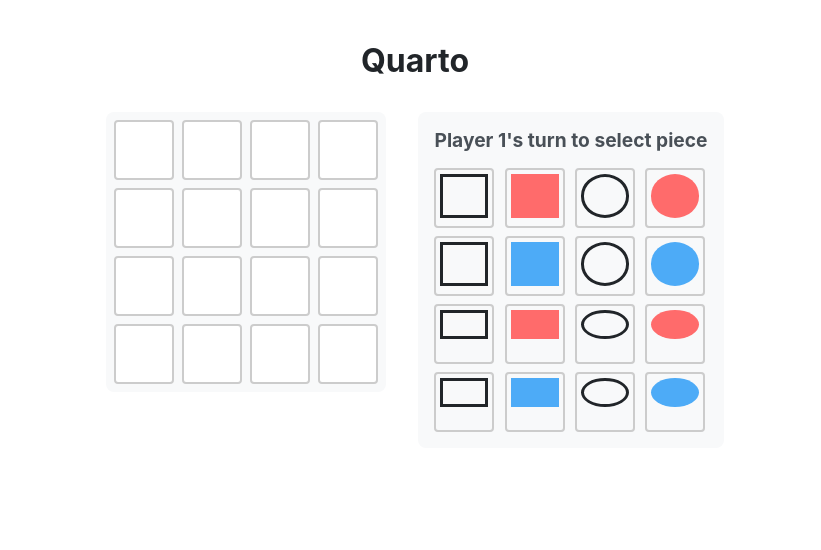
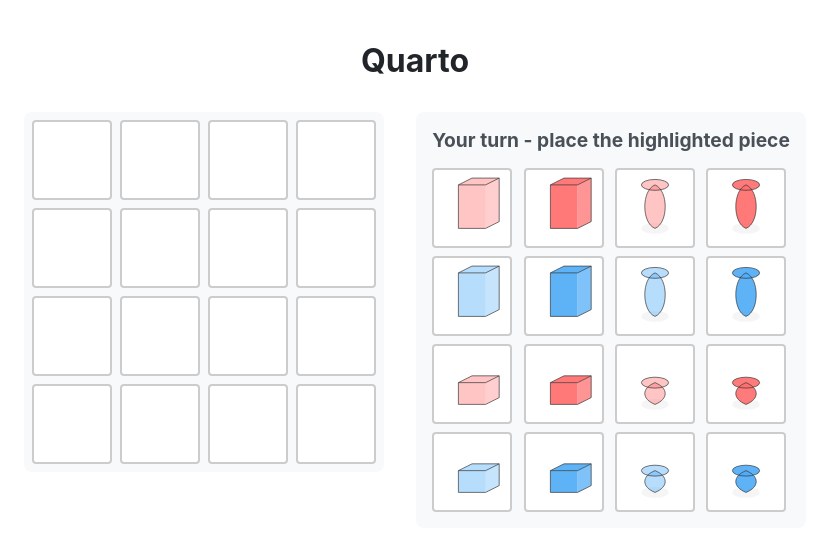
Before and after one commit to Buzz-Lightyear/quarto, a SvelteKit app: page / in a window 1280 px wide. Shown: the top 550 px of the page, without its empty margins (225-1046 px from the left). Built offline with nearby package versions, Linux system fonts and the light colour scheme.

Commit message:
Missile version

```diff
--- a/src/components/Piece.svelte
+++ b/src/components/Piece.svelte
@@ -1,43 +1,138 @@
 <!-- src/components/Piece.svelte -->
 <script>
   export let piece = null;
-  export let size = "60px";
+  export let size = "80px";
   export let selectable = false;
   export let selected = false;
+
+  $: sizeNum = parseInt(size);
+  $: height = piece?.height === 'tall' ? sizeNum * 0.8 : sizeNum * 0.4;
+  $: fillColor = piece ? (piece.color === 'red' ? '#ff6b6b' : '#4dabf7') : 'transparent';
+  $: opacity = piece?.top === 'hollow' ? '0.4' : '0.9';
+
+  // Calculate cylinder side curve points
+  function getCylinderPath(baseY, pieceHeight) {
+    const centerX = 50;
+    const radiusX = 20;
+    const radiusY = 8;
+
+    // Create smooth curve for cylinder sides
+    const curve1 = `C${centerX-radiusX},${baseY-radiusY} ${centerX-radiusX},${baseY-pieceHeight+radiusY} ${centerX},${baseY-pieceHeight}`;
+    const curve2 = `C${centerX+radiusX},${baseY-pieceHeight+radiusY} ${centerX+radiusX},${baseY-radiusY} ${centerX},${baseY}`;
+
+    return `M${centerX},${baseY} ${curve1} ${curve2}`;
+  }
 </script>
 
 <!-- svelte-ignore a11y_click_events_have_key_events -->
 <!-- svelte-ignore a11y_no_static_element_interactions -->
 <div
-  class="piece"
+  class="piece-container"
   class:selectable
   class:selected
   style="width: {size}; height: {size};"
   on:click
 >
   {#if piece}
-    <!-- svelte-ignore element_invalid_self_closing_tag -->
-    <div
-      class="piece-inner"
-      class:tall={piece.height === 'tall'}
-      class:short={piece.height === 'short'}
-      class:red={piece.color === 'red'}
-      class:blue={piece.color === 'blue'}
-      class:square={piece.shape === 'square'}
-      class:circular={piece.shape === 'circular'}
-      class:hollow={piece.top === 'hollow'}
-      class:solid={piece.top === 'solid'}
-    />
+    <svg
+      viewBox="0 0 100 100"
+      preserveAspectRatio="xMidYMid meet"
+      class="piece-svg"
+    >
+      <!-- If piece is circular -->
+      {#if piece.shape === 'circular'}
+        <!-- Bottom ellipse shadow -->
+        <ellipse
+          cx="50"
+          cy="80"
+          rx="20"
+          ry="8"
+          fill="#ddd"
+          opacity="0.3"
+        />
+        <!-- Main cylinder body -->
+        <path
+          d={getCylinderPath(80, height)}
+          fill={fillColor}
+          opacity={opacity}
+          class="main-body"
+        />
+        <!-- Top ellipse -->
+        <ellipse
+          cx="50"
+          cy={80 - height}
+          rx="20"
+          ry="8"
+          fill={fillColor}
+          opacity={opacity}
+          class="top"
+        />
+        <!-- Outer strokes -->
+        <path
+          d={getCylinderPath(80, height)}
+          fill="none"
+          stroke="#333"
+          stroke-width="1"
+        />
+        <ellipse
+          cx="50"
+          cy={80 - height}
+          rx="20"
+          ry="8"
+          fill="none"
+          stroke="#333"
+          stroke-width="1"
+        />
+      {:else}
+        <!-- Square piece (unchanged) -->
+        <path
+          d={`M30,80 l0,-${height} l40,0 l0,${height} Z`}
+          fill={fillColor}
+          opacity={opacity}
+          class="front"
+        />
+        <path
+          d={`M30,${80 - height} l20,-10 l40,0 l-20,10 Z`}
+          fill={fillColor}
+          opacity={opacity}
+          class="top"
+        />
+        <path
+          d={`M70,80 l20,-10 l0,-${height} l-20,10 Z`}
+          fill={fillColor}
+          opacity={opacity * 0.8}
+          class="side"
+        />
+        <path
+          d={`M30,80 l0,-${height} l40,0 l20,-10 l0,${height} l-20,10 Z`}
+          fill="none"
+          stroke="#333"
+          stroke-width="1"
+        />
+        <path
+          d={`M30,${80 - height} l20,-10 l40,0`}
+          fill="none"
+          stroke="#333"
+          stroke-width="1"
+        />
+      {/if}
+    </svg>
   {/if}
 </div>
 
 <style>
-  .piece {
+  .piece-container {
     border: 2px solid #ccc;
     border-radius: 4px;
     padding: 4px;
     box-sizing: border-box;
     cursor: default;
+    background-color: white;
+  }
+
+  .piece-svg {
+    width: 100%;
+    height: 100%;
   }
 
   .selectable {
@@ -52,43 +147,4 @@
     background-color: #e0e0e0;
     border-color: #666;
   }
-
-  .piece-inner {
-    width: 100%;
-    height: 100%;
-    transition: all 0.2s ease;
-  }
-
-  .tall {
-    height: 90%;
-  }
-
-  .short {
-    height: 60%;
-  }
-
-  .red {
-    background-color: #ff6b6b;
-  }
-
-  .blue {
-    background-color: #4dabf7;
-  }
-
-  .square {
-    border-radius: 0;
-  }
-
-  .circular {
-    border-radius: 50%;
-  }
-
-  .hollow {
-    border: 3px solid currentColor;
-    background-color: transparent !important;
-  }
-
-  .solid {
-    border:none;
-  }
 </style>
--- a/src/lib/stores.js
+++ b/src/lib/stores.js
@@ -6,38 +6,85 @@ function createGameStore() {
   const initialState = {
     board: Array(16).fill(null),
     pieces: generatePieces(),
-    selectedPiece: null,
-    currentPlayer: 1,
+    selectedPiece: null,  // The piece that must be played
+    isPlayerTurn: true,   // True when player needs to place piece
     winner: null,
     gameOver: false
   };
 
   const { subscribe, set, update } = writable(initialState);
 
+  // Simple computer move - just picks the first available spot
+  function makeComputerMove(state) {
+    const availableSpots = state.board
+      .map((piece, index) => piece === null ? index : -1)
+      .filter(index => index !== -1);
+
+    if (availableSpots.length === 0) return state;
+
+    const randomIndex = Math.floor(Math.random() * availableSpots.length);
+    const position = availableSpots[randomIndex];
+
+    // Place the piece
+    const newBoard = [...state.board];
+    newBoard[position] = state.selectedPiece;
+
+    // Select a random piece for the player
+    const remainingPieces = state.pieces.filter(p => p.id !== state.selectedPiece.id);
+    const nextPiece = remainingPieces[Math.floor(Math.random() * remainingPieces.length)];
+
+    return {
+      ...state,
+      board: newBoard,
+      pieces: remainingPieces,
+      selectedPiece: nextPiece,
+      isPlayerTurn: true,
+      winner: checkWin(newBoard) ? 'Computer' : null,
+      gameOver: checkWin(newBoard) || remainingPieces.length === 0
+    };
+  }
+
   return {
     subscribe,
-    selectPiece: (piece) => update(state => {
-      if (state.gameOver) return state;
-      return { ...state, selectedPiece: piece };
-    }),
     placePiece: (index) => update(state => {
-      if (state.gameOver || !state.selectedPiece || state.board[index]) return state;
+      if (state.gameOver || !state.selectedPiece || !state.isPlayerTurn || state.board[index]) {
+        return state;
+      }
 
+      // Place player's piece
       const newBoard = [...state.board];
       newBoard[index] = state.selectedPiece;
 
-      const winResult = checkWin(newBoard);
       const remainingPieces = state.pieces.filter(p => p.id !== state.selectedPiece.id);
 
-      return {
+      // Check if player won
+      if (checkWin(newBoard)) {
+        return {
+          ...state,
+          board: newBoard,
+          pieces: remainingPieces,
+          winner: 'Player',
+          gameOver: true
+        };
+      }
+
+      // If game isn't over, prepare computer's turn
+      if (remainingPieces.length === 0) {
+        return {
+          ...state,
+          board: newBoard,
+          pieces: remainingPieces,
+          gameOver: true
+        };
+      }
+
+      // Computer's turn
+      return makeComputerMove({
         ...state,
         board: newBoard,
         pieces: remainingPieces,
-        selectedPiece: null,
-        currentPlayer: state.currentPlayer === 1 ? 2 : 1,
-        winner: winResult ? state.currentPlayer : null,
-        gameOver: winResult || remainingPieces.length === 0
-      };
+        isPlayerTurn: false
+      });
     }),
     reset: () => set(initialState)
   };
@@ -47,10 +94,12 @@ export const gameStore = createGameStore();
 
 export const gameStatus = derived(gameStore, $game => {
   if ($game.winner) {
-    return `Player ${$game.winner} wins!`;
+    return `${$game.winner} wins!`;
   }
   if ($game.gameOver) {
     return "It's a draw!";
   }
-  return `Player ${$game.currentPlayer}'s turn${$game.selectedPiece ? ' to place piece' : ' to select piece'}`;
+  return $game.isPlayerTurn
+    ? "Your turn - place the highlighted piece"
+    : "Computer is thinking...";
 });
```
